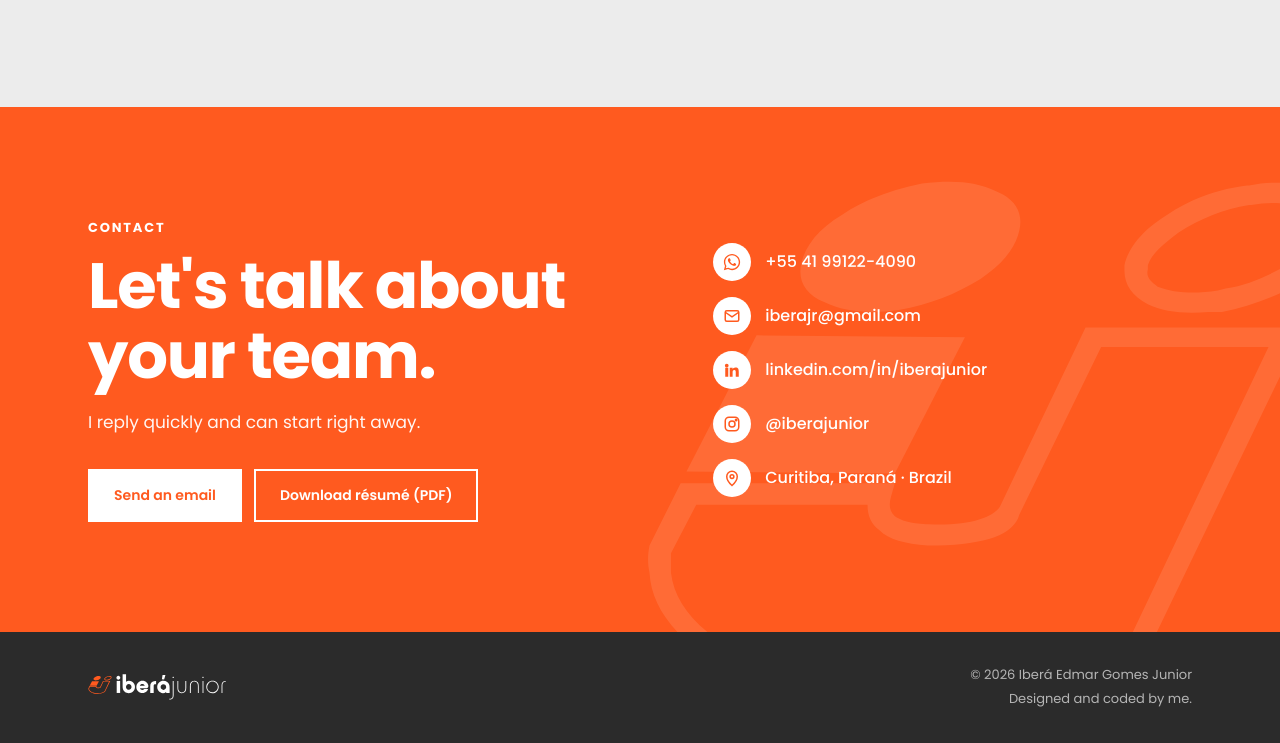
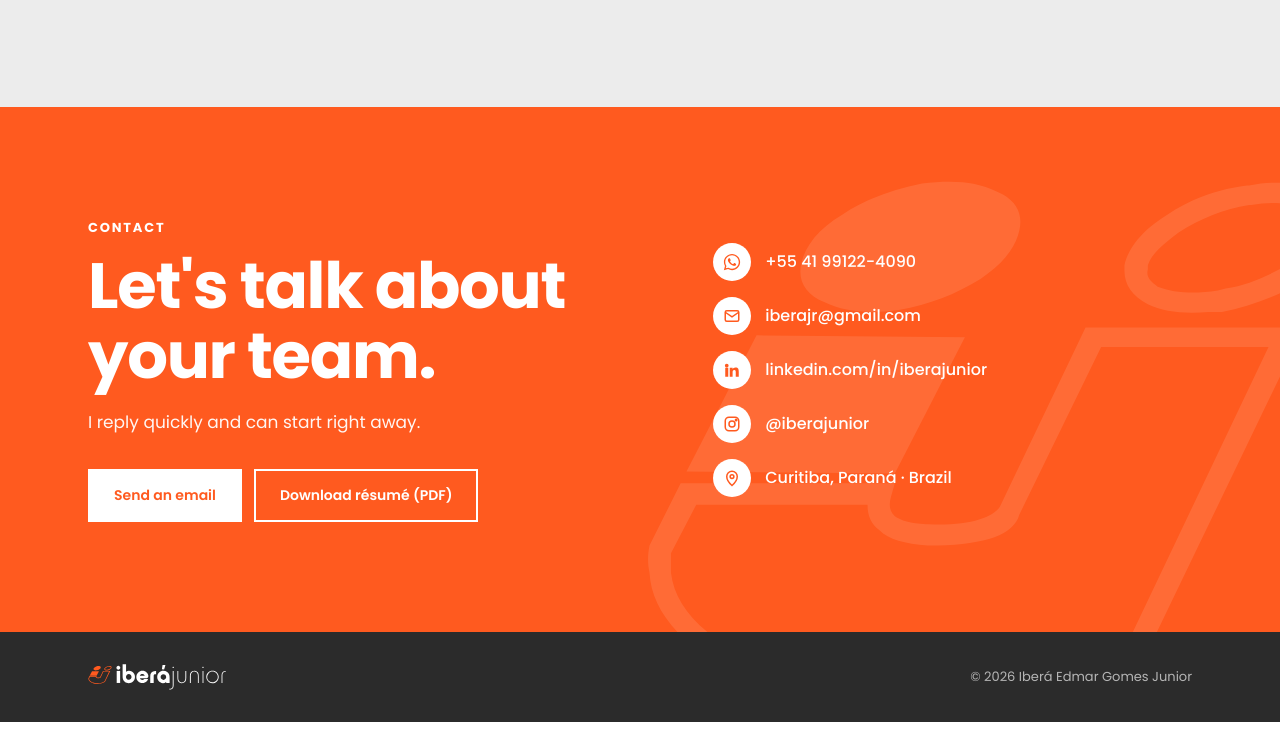
Before and after one commit to iberajunior/iberajunior.github.io, a plain HTML site: page index.html in a window 1280 px wide. Shown: the part 6407-7150 px from the top of the page. After the commit the page ends 7129 px from the top, so only its background shows below. Drawn offline with Linux system fonts and the light colour scheme.

Commit message:
Update index.html

```diff
--- a/index.html
+++ b/index.html
@@ -435,7 +435,6 @@ footer .meta{display:flex;flex-direction:column;align-items:flex-end;gap:2px}
     <a href="#top" class="logo"><svg class="brand" viewBox="9.68 90.45 390.64 73.52" role="img" aria-label="Iberá Junior"><use href="#g-sym" class="s"/><use href="#g-word" class="w"/></svg></a>
     <div class="meta">
       <span>© <span id="y">2026</span> Iberá Edmar Gomes Junior</span>
-      <span data-pt="Projetado e codificado por mim." data-en="Designed and coded by me.">Projetado e codificado por mim.</span>
     </div>
   </div>
 </footer>
```
